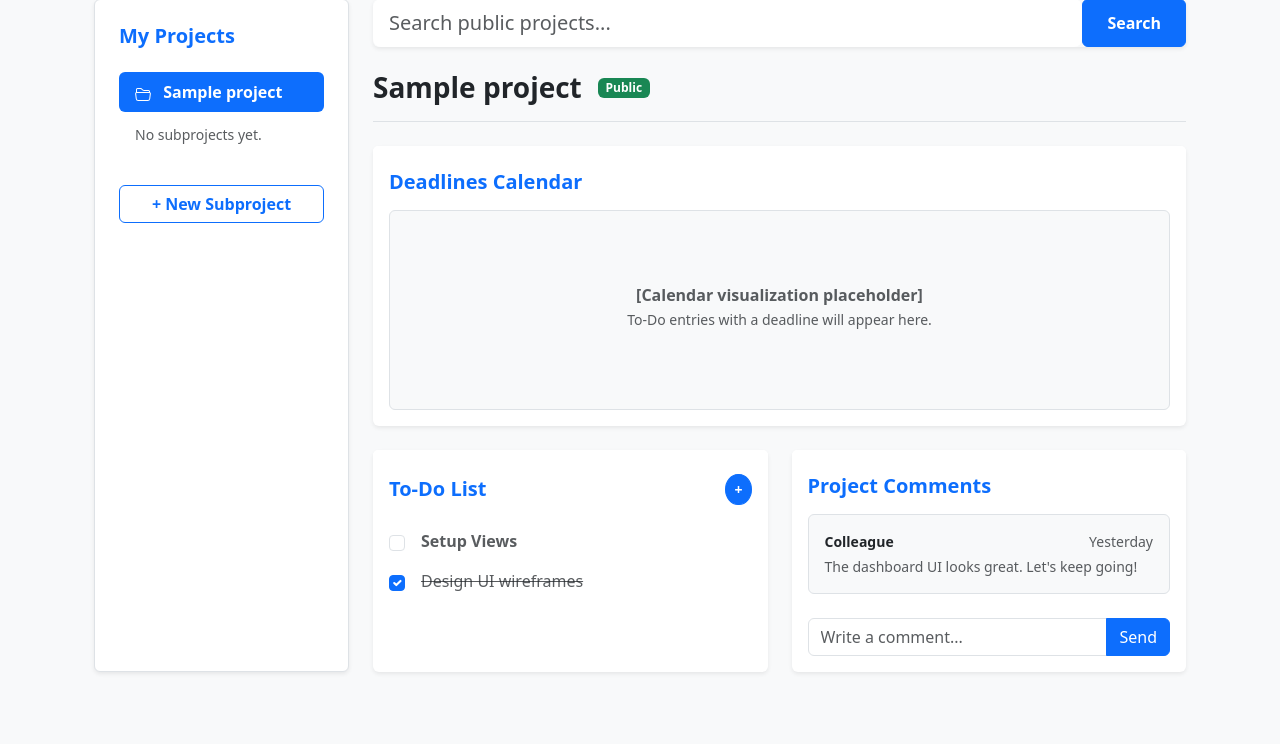
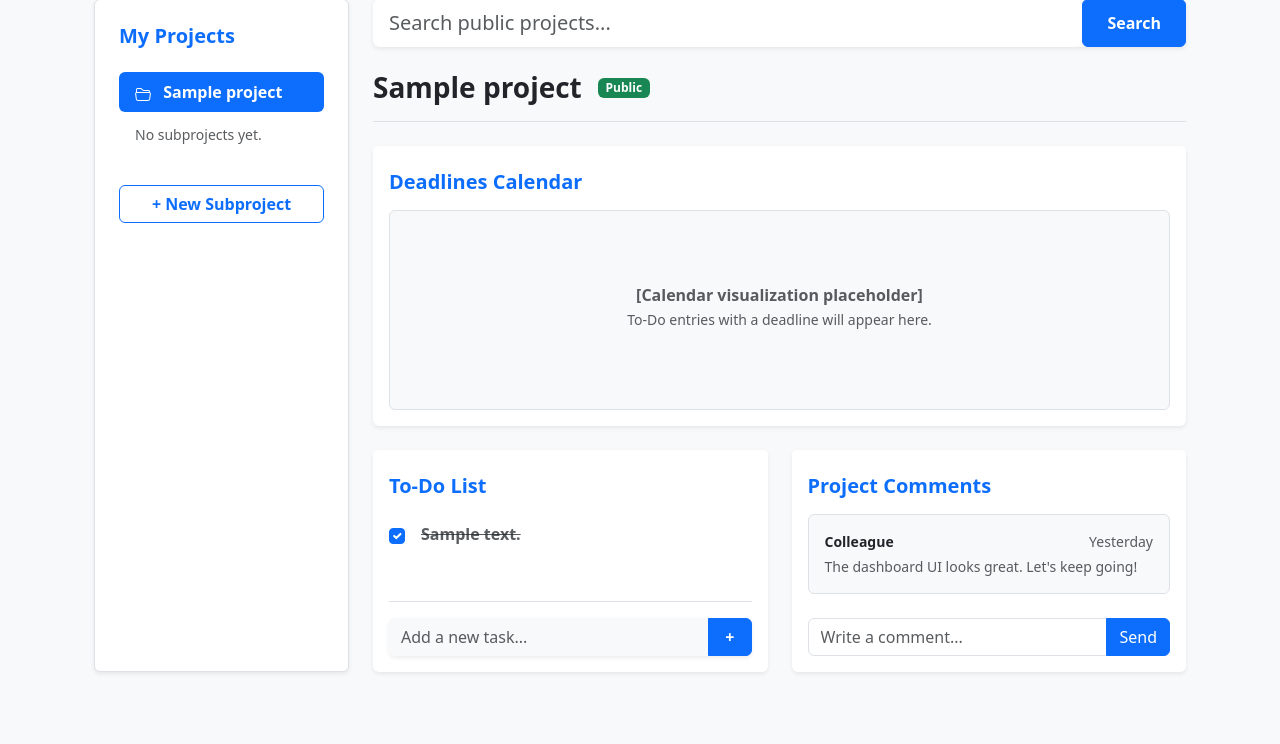
Before and after one commit to AY02/web-technology-project, a Django app: page /projects/dashboard/ in a window 1280 px wide. Shown: the part 81-825 px from the top of the page. Run offline with Django 5.2, Linux system fonts and the light colour scheme; a user stored in the database is signed in; tables that the repository leaves empty hold one stand-in row (values such as "Sample post").

Commit message:
Todo entry create (no checks for same name, still lacking the date)

```diff
--- a/projects/templates/projects/dashboard.html
+++ b/projects/templates/projects/dashboard.html
@@ -97,22 +97,36 @@
       <div class="row">
 
         <div class="col-md-6 mb-4">
-          <div class="card shadow-sm border-0 h-100">
-            <div class="card-header bg-white border-bottom-0 pt-4 pb-0 d-flex justify-content-between align-items-center">
+          <div class="card shadow-sm border-0 h-100 flex-column">
+            <div class="card-header bg-white border-bottom-0 pt-4 pb-0">
               <h5 class="text-primary fw-bold mb-0">To-Do List</h5>
-              <button class="btn btn-sm btn-primary rounded-circle fw-bold">+</button>
             </div>
-            <div class="card-body">
-              <ul class="list-group list-group-flush">
-                <li class="list-group-item d-flex align-items-center border-0 px-0">
-                  <input class="form-check-input me-3" type="checkbox" value="" id="todo1">
-                  <label class="form-check-label text-muted fw-bold" for="todo1">Setup Views</label>
-                </li>
-                <li class="list-group-item d-flex align-items-center border-0 px-0">
-                  <input class="form-check-input me-3" type="checkbox" value="" id="todo2" checked>
-                  <label class="form-check-label text-decoration-line-through text-muted" for="todo2">Design UI wireframes</label>
-                </li>
-              </ul>
+            <div class="card-body d-flex flex-column">
+              <div class="flex-grow-1 overflow-auto mb-3" style="max-height: 280px;">
+                <ul class="list-group list-group-flush">
+                  {% for entry in todo_entries %}
+                  <li class="list-group-item d-flex align-items-center border-0 px-0 py-2">
+                    <input class="form-check-input me-3" type="checkbox" id="todo_{{ entry.id }}" {% if entry.is_completed %}checked{% endif %}>
+                    <label class="form-check-label text-muted {% if entry.is_completed %}text-decoration-line-through{% endif %} fw-bold" for="todo_{{ entry.id }}">
+                      {{ entry.content }}
+                    </label>
+                  </li>
+                  {% empty %}
+                  <li class="list-group-item border-0 px-0 text-muted small">
+                    No tasks yet. Add one below!
+                  </li>
+                  {% endfor %}
+                </ul>
+              </div>
+              <div class="mt-auto border-top pt-3">
+                <form method="post" action="{% url 'add_todo_entry' current_project.id %}">
+                  {% csrf_token %}
+                  <div class="input-group shadow-sm rounded">
+                    {{ todo_form.content }}
+                    <button class="btn btn-primary fw-bold px-3" type="submit">+</button>
+                  </div>
+                </form>
+              </div>
             </div>
           </div>
         </div>
--- a/projects/urls.py
+++ b/projects/urls.py
@@ -1,5 +1,5 @@
 from django.urls import path
-from .views import dashboard_view, create_subproject, edit_project, delete_project
+from .views import dashboard_view, create_subproject, edit_project, delete_project, add_todo_entry
 
 urlpatterns = [
   path('dashboard/', dashboard_view, name='dashboard'),
@@ -12,4 +12,5 @@ urlpatterns = [
   ),
   path('dashboard/<int:project_id>/edit/', edit_project, name='edit_project'),
   path('dashboard/<int:project_id>/delete/', delete_project, name='delete_project'),
+  path('dashboard/<int:project_id>/add-todo/', add_todo_entry, name='add_todo_entry'),
 ]
--- a/projects/views.py
+++ b/projects/views.py
@@ -4,6 +4,8 @@ from django.views.decorators.http import require_POST
 from django.contrib import messages
 from .models import Project
 from .forms import ProjectCreationForm, ProjectEditForm
+from todos.models import ToDoList, ToDoEntry
+from todos.forms import ToDoEntryForm
 
 @login_required
 def dashboard_view(request, project_id=None):
@@ -22,12 +24,20 @@ def dashboard_view(request, project_id=None):
   if current_project and current_project.parent is not None:
     edit_form = ProjectEditForm(instance=current_project)
 
+  # todo logics
+  todo_entries = []
+  if current_project:
+    if hasattr(current_project, 'todolist'):
+      todo_entries = current_project.todolist.entries.all()
+
   context = {
     'current_project': current_project,
     'subprojects': subprojects,
     'parent_project': parent_project,
     'creation_form': ProjectCreationForm(),
     'edit_form': edit_form,
+    'todo_entries': todo_entries,
+    'todo_form': ToDoEntryForm(),
   }
   return render(request, 'projects/dashboard.html', context)
 
@@ -103,3 +113,26 @@ def delete_project(request, project_id):
 
   # Redirect to the parent after the delete.
   return redirect('dashboard_project', project_id=parent_id)
+
+
+@login_required
+@require_POST
+def add_todo_entry(request, project_id):
+  project = get_object_or_404(Project, id=project_id, owner=request.user)
+
+  # To be removed the "or_create" logic probably: defensive approach,
+  # if we have data from before the trigger implementation, we create the todo
+  todo_list, created = ToDoList.objects.get_or_create(project_parent=project)
+
+  form = ToDoEntryForm(request.POST)
+  if form.is_valid():
+    new_entry = form.save(commit=False)
+    new_entry.todo = todo_list
+    new_entry.save()
+    messages.success(request, "Task added successfully.")
+  else:
+    messages.error(request, "Error adding task.")
+
+  if project.parent is None:
+    return redirect('dashboard')
+  return redirect('dashboard_project', project_id=project.id)
--- /dev/null
+++ b/todos/forms.py
@@ -0,0 +1,14 @@
+from django import forms
+from .models import ToDoEntry
+
+class ToDoEntryForm(forms.ModelForm):
+    class Meta:
+        model = ToDoEntry
+        fields = ['content']
+        widgets = {
+            'content': forms.TextInput(attrs={
+                'class': 'form-control border-0 bg-light',
+                'placeholder': 'Add a new task...',
+                'required': True
+            }),
+        }
```
